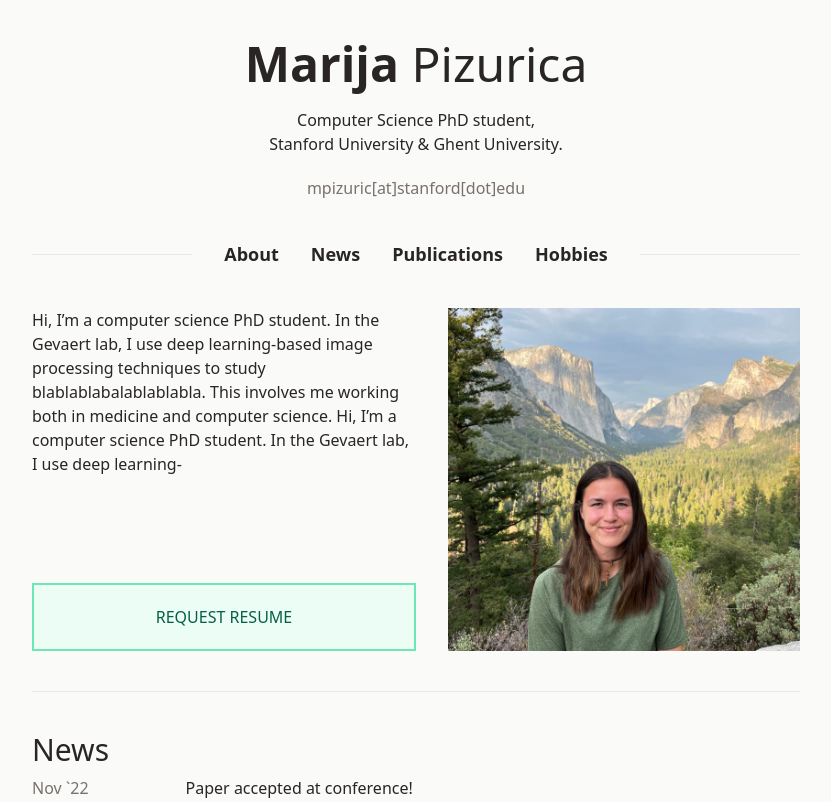
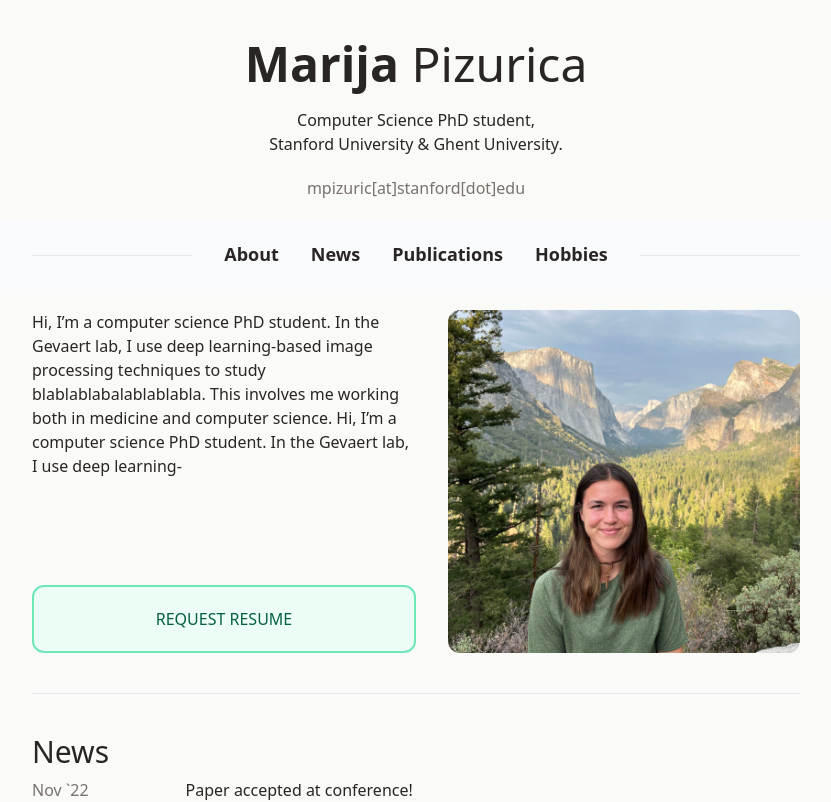
Before and after one commit to mpizurica/mpizurica.github.io, a Vue app: page / in a window 1280 px wide. Shown: the top 802 px of the page, without its empty margins (224-1055 px from the left). Built offline with nearby package versions, Linux system fonts and the light colour scheme.

Commit message:
incredible animations

```diff
--- a/src/App.vue
+++ b/src/App.vue
@@ -13,26 +13,31 @@ import LayoutFooter from './components/LayoutFooter.vue';
 
 <template>
   <!-- main container -->
-  <div class="xl:w-3/5 md:w-4/5 w-5/5 rounded-xl mx-5 md:mx-auto my-10">
+  <div id="about" class="xl:w-3/5 md:w-4/5 w-5/5 mx-5 md:mx-auto pt-10 ">
     <!-- heading  -->
-    <div class="flex flex-col text-center">
-      <MainHeader class="mb-5"/>
+    <div class="flex flex-col text-center pb-5">
+      <MainHeader class="mb-5" />
       <MainInfo />
     </div>
+  </div>
 
-    <!-- header with link -->
-    <div class="py-10">
-      <header class="flex justify-between md:space-x-8">
-        <hr class="w-full my-auto hidden md:block"/>
-        <LayoutHeaderButton text="about" />
-        <LayoutHeaderButton text="news" />
-        <LayoutHeaderButton text="publications" />
-        <LayoutHeaderButton text="hobbies" />
-        <hr class="w-full my-auto hidden md:block"/>
+  <!-- header with link -->
+  <div id="sticky-header" class="py-5 sticky top-0 z-50 bg-gray-50 duration-200"
+    :class="{ scrolled: !view.atTopOfPage }">
+    <div class="xl:w-3/5 md:w-4/5 w-5/5 mx-5 md:mx-auto">
+      <header class=" flex justify-between md:space-x-8">
+        <hr class="w-full my-auto hidden md:block" />
+        <LayoutHeaderButton text="about" link="#about" />
+        <LayoutHeaderButton text="news" link="#news" />
+        <LayoutHeaderButton text="publications" link="#publications" />
+        <LayoutHeaderButton text="hobbies" link="#hobbies" />
+        <hr class="w-full my-auto hidden md:block" />
       </header>
     </div>
+  </div>
+  <div class="xl:w-3/5 md:w-4/5 w-5/5 mx-5 md:mx-auto pb-10 ">
     <!-- main section -->
-    <div class="md:grid md:grid-cols-2 md:space-x-8 flex flex-col">
+    <div class="md:grid md:grid-cols-2 md:space-x-8 flex flex-col pt-5">
       <!-- logo, text and button  -->
       <div class="justify-between flex flex-col md:order-1 order-2">
         <MainText />
@@ -45,13 +50,13 @@ import LayoutFooter from './components/LayoutFooter.vue';
     </div>
     <!-- news section -->
     <hr class="my-10">
-    <div>
+    <div id="news" >
       <SectionHeader text="News" />
       <NewsList />
     </div>
     <!-- publication section -->
     <hr class="my-10">
-    <div>
+    <div id="publications">
       <SectionHeader text="Publications" />
       <!-- publications -->
       <PublicationList />
@@ -62,6 +67,60 @@ import LayoutFooter from './components/LayoutFooter.vue';
   </div>
 </template>
 
+<script>
+export default {
+  data() {
+    return {
+      view: {
+        atTopOfPage: true,
+      },
+    };
+  },
+  // a beforeMount call to add a listener to the window
+  beforeMount() {
+    window.addEventListener("scroll", this.handleScroll);
+  },
+  methods: {
+    // the function to call when the user scrolls, added as a method
+    handleScroll() {
+      // get position of sticky header
+      var stickyHeader = document.getElementById('sticky-header')
+      if (stickyHeader.getBoundingClientRect().y == 0) {
+        // user is scrolled
+        if (this.view.atTopOfPage) {
+          this.view.atTopOfPage = false;
+          // stickyHeader.style = 'position:sticky; left:0px; top:0px'
+        }
+      } else {
+        // user is at top of page
+        if (!this.view.atTopOfPage) this.view.atTopOfPage = true;
+      }
+    },
+  },
+};
+</script>
 
-<style scoped>
+<style>
+.scrolled {
+  /* @apply border-b-2; */
+  @apply shadow-2xl;
+  /* @apply w-screen; */
+  /* @apply px-5; */
+  /* @apply -ml-5; */
+}
+
+html {
+  scroll-behavior: smooth;
+}
+
+:target:before {
+  content: "";
+  display: block;
+  height: 100px;
+  margin: -100px 0 0;
+  /* display: block;
+  position: relative;
+  top: -100px;
+  visibility: hidden; */
+}
 </style>
--- a/src/components/LayoutHeaderButton.vue
+++ b/src/components/LayoutHeaderButton.vue
@@ -10,5 +10,8 @@ export default {
 </script>
 
 <template>
-    <p class="capitalize font-semibold text-lg"> {{text}} </p>
+  <button class="group">
+    <a :href=link class="capitalize font-semibold text-lg"> {{ text }} </a>
+    <div class="bg-stone-800 w-0 group-hover:w-full h-0.5 duration-200"></div>
+  </button>
 </template>
--- a/src/components/MainButton.vue
+++ b/src/components/MainButton.vue
@@ -1,4 +1,8 @@
 <template>
-<button class="p-5 border-2 border-emerald-300 bg-emerald-50 uppercase">
-    <span class="text-emerald-800">Request Resume</span>
-</button></template>
+    <!-- <button class="p-5 border-2 border-emerald-300 bg-emerald-50 uppercase rounded-xl">
+        <span class="text-emerald-800">Request Resume</span>
+    </button> -->
+    <button class="p-5 border-2 border-emerald-300 bg-emerald-50 uppercase rounded-xl">
+        <span class="text-emerald-800">Request Resume</span>
+    </button>
+</template>
--- a/src/components/MainPicture.vue
+++ b/src/components/MainPicture.vue
@@ -1,4 +1,12 @@
 <template>
-    <img class="md:h-full h-80 w-full object-cover" src="../assets/marija_cropped.jpeg"
-        alt="Picture of Marija Pizurica in front of tunnel view at Yosemite National Park, California. Green trees, blue slightly cloudy sky.">
+    <div class="group relative">
+        <!-- image -->
+        <img class="md:h-full h-80 w-full object-cover rounded-xl" src="../assets/marija_cropped.jpeg"
+            alt="Picture of Marija Pizurica in front of tunnel view at Yosemite National Park, California. Green trees, blue slightly cloudy sky.">
+        <!-- overlay  -->
+        <div class="rounded-xl absolute top-0 left-0 w-full h-full opacity-0 group-hover:opacity-100 bg-gradient-to-b from-emerald-900 duration-500 group-hover:p-5">
+            <h1 class="text-white font-bold opacity-0 group-hover:opacity-100 duration-300">Yosemite National Park</h1>
+            <h2 class="text-white opacity-0 group-hover:opacity-100 duration-300">California, U.S.A.</h2>
+        </div>
+    </div>
 </template>
--- a/src/components/PublicationList.vue
+++ b/src/components/PublicationList.vue
@@ -11,7 +11,7 @@
                 <p class="pt-1 text-xs">Mathieu De Coster, Karel D'Oosterlinck, Marija Pizurica, Paloma Rabaey, Severine
                     Verlinden, Mieke Van Herreweghe, Joni Dambre</p>
                 <div class="h-40 mt-2">
-                    <img class="h-full w-full object-cover" src="../assets/marija_cropped.jpeg" alt="">
+                    <img class="h-full w-full object-cover rounded-xl" src="../assets/marija_cropped.jpeg" alt="">
                 </div>
             </div>
         </div>
```
